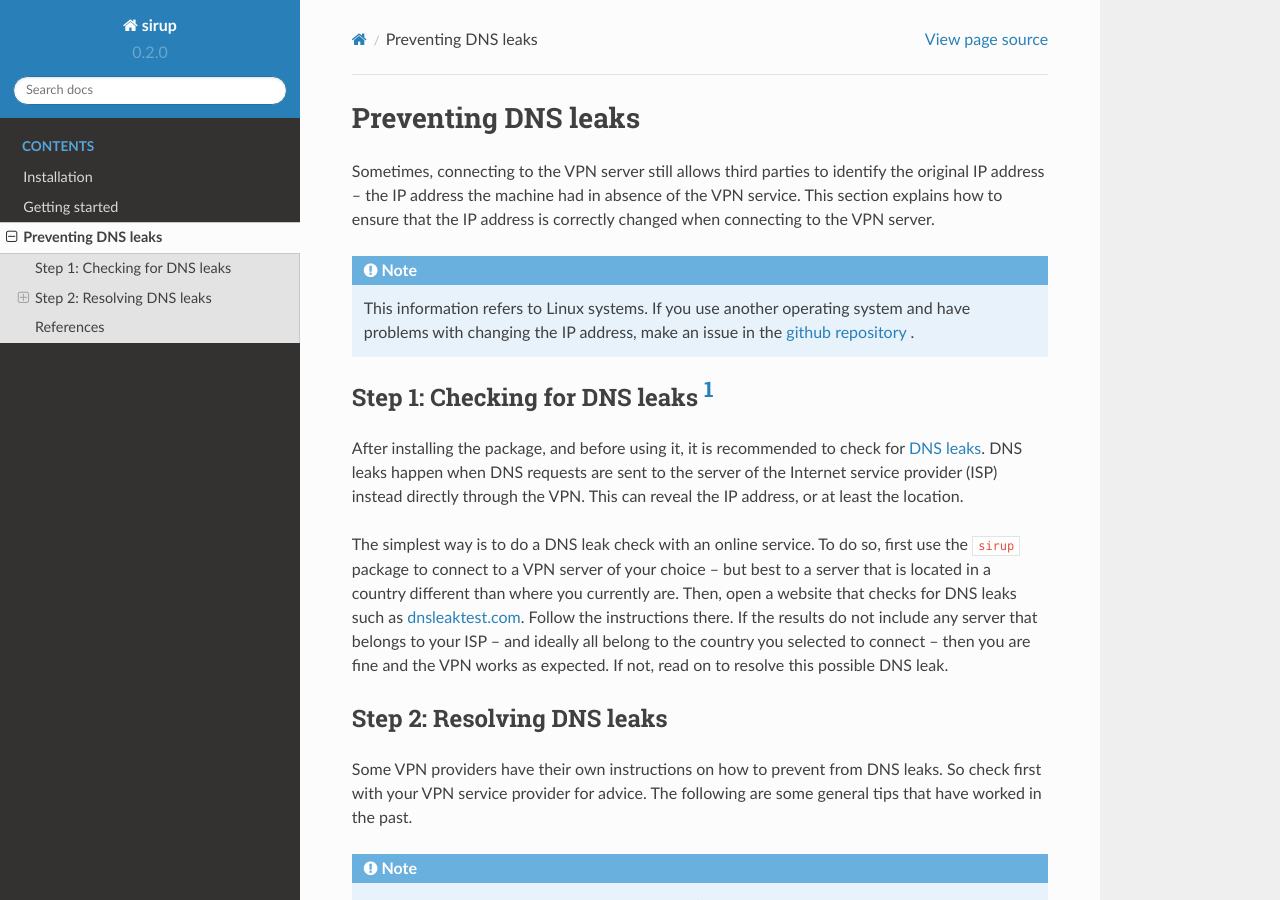
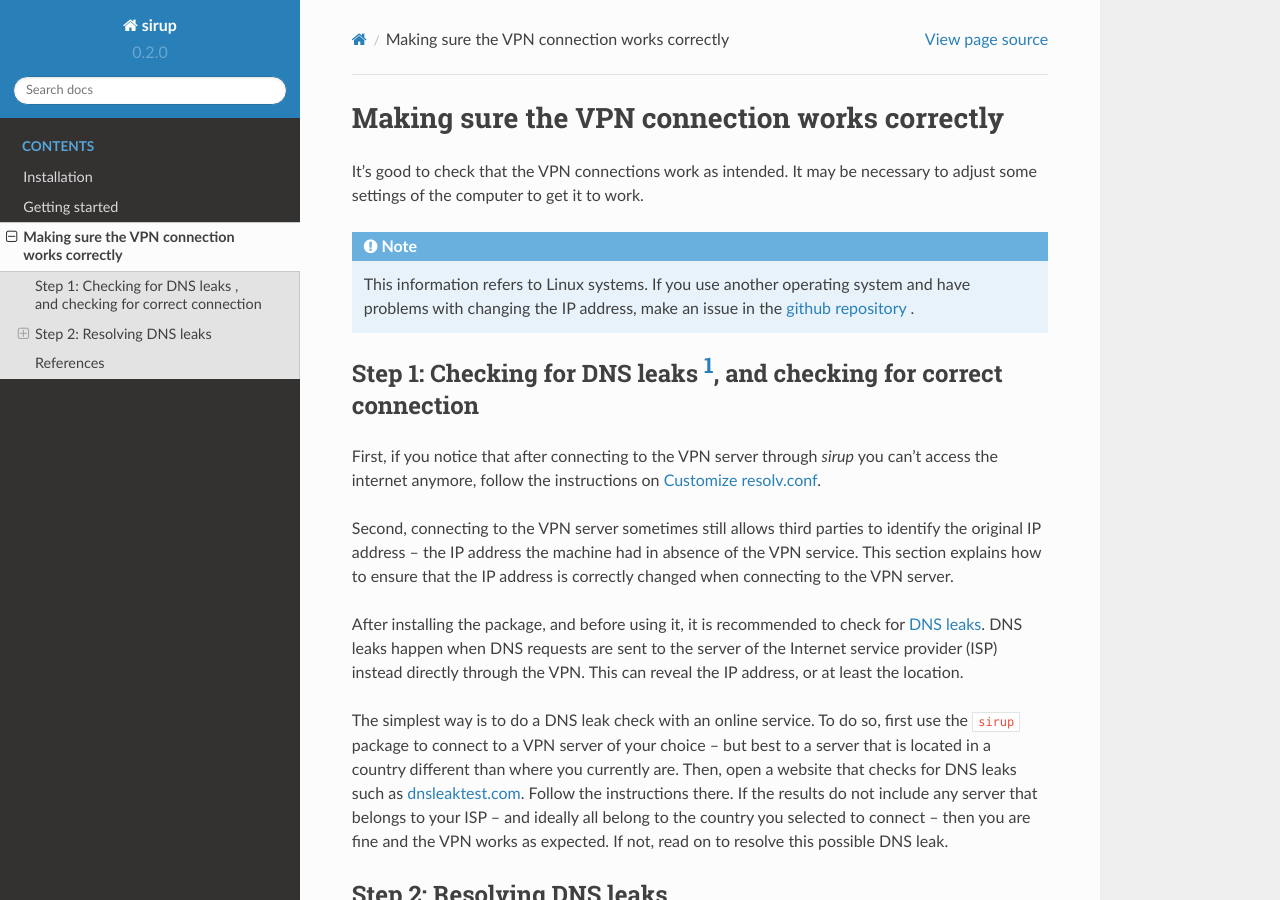
Before and after one commit to ivory-tower-private-power/sirup, a Sphinx documentation site: the page built from docs/correct_connection.rst, in a window 1280 px wide and 900 px high. Built offline with Sphinx 7.4.7 and the Read the Docs theme 2.0.0, drawn with Linux system fonts in a browser that asks for light colours.

Commit message:
update and rename docs

```diff
--- a/docs/dns_leaks.rst
+++ b/docs/correct_connection.rst
@@ -1,17 +1,21 @@
-.. _dns_leaks:
+.. _correct_connection:
 
-Preventing DNS leaks
-======================
+Making sure the VPN connection works correctly
+===============================================
 
-Sometimes, connecting to the VPN server still allows third parties to identify the original IP address -- the IP address the machine had in absence of the VPN service. This section explains how to ensure that the IP address is correctly changed when connecting to the VPN server.
+It's good to check that the VPN connections work as intended. It may be necessary to adjust some settings of the computer to get it to work.
 
 .. note::
     This information refers to Linux systems. If you use another operating system and have problems with changing the IP address, make an issue in the `github repository <https://github.com/ivory-tower-private-power/sirup>`_ .
 
 
 
-Step 1: Checking for DNS leaks [1]_
-------------------------------------
+Step 1: Checking for DNS leaks [1]_, and checking for correct connection
+-------------------------------------------------------------------------
+
+First, if you notice that after connecting to the VPN server through `sirup` you can't access the internet anymore, follow the instructions on :ref:`rst resolv`.
+
+Second, connecting to the VPN server sometimes still allows third parties to identify the original IP address -- the IP address the machine had in absence of the VPN service. This section explains how to ensure that the IP address is correctly changed when connecting to the VPN server.
 
 After installing the package, and before using it, it is recommended to check for `DNS leaks <https://en.wikipedia.org/wiki/DNS_leak>`_. DNS leaks happen when DNS requests are sent to the server of the Internet service provider (ISP) instead directly through the VPN. This can reveal the IP address, or at least the location.
 
@@ -27,6 +31,7 @@ Some VPN providers have their own instructions on how to prevent from DNS leaks.
 .. note::
     The instructions below may impact your system's stability and security. Take them at your own responsibility.
 
+.. _RST resolv:
 
 Customize ``resolv.conf``
 ~~~~~~~~~~~~~~~~~~~~~~~~~
--- a/docs/getting_started.rst
+++ b/docs/getting_started.rst
@@ -94,4 +94,4 @@ The :class:`sirup.IPRotator.IPRotator` class can be used to iteratively change t
 Important
 ---------
 
-To make sure that the VPN tunnels work correctly and do not revelal the original IP address of the device, have a look at :ref:`dns_leaks`.
+To make sure that the VPN tunnels work correctly and do not reveal the original IP address of the device, have a look at :ref:`correct_connection`.
--- a/docs/index.rst
+++ b/docs/index.rst
@@ -14,7 +14,7 @@ Sirup is an open-source Python package that makes it easy to connect to, and rot
 
   installation
   getting_started
-  dns_leaks
+  correct_connection
 
 Indices and tables
 ==================
```
